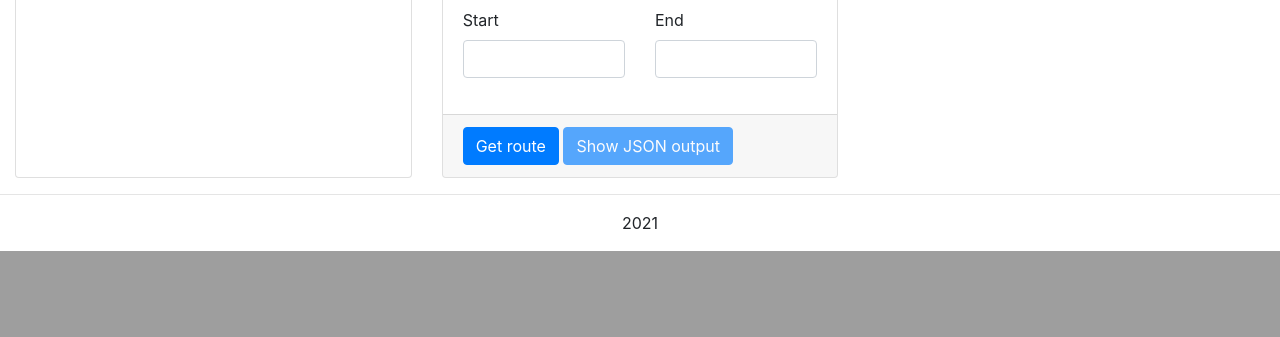
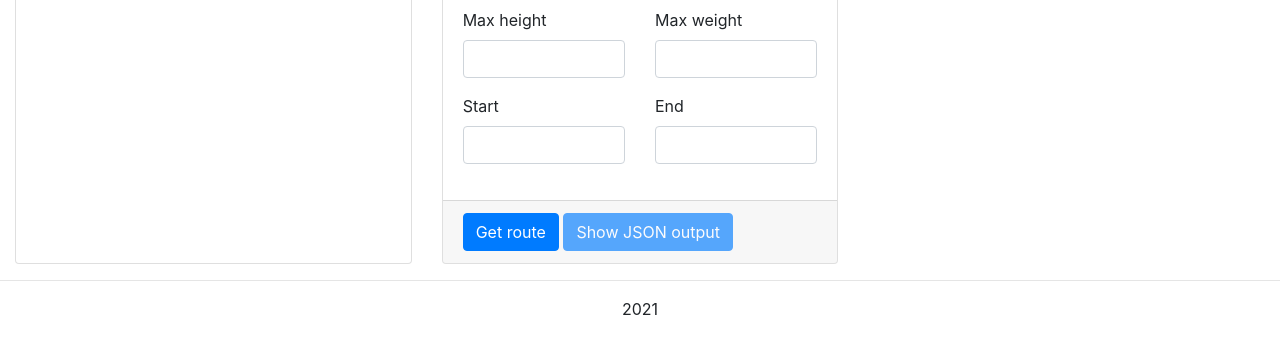
Before and after one commit to opengeospatial/T17-API-D175-Routes, a Flask app: page / in a window 1280 px wide. Shown: the part 693-1030 px from the top of the page. Before the commit the page ends 944 px from the top, so only its background shows below. Run offline with Flask 2, Linux system fonts and the light colour scheme; some libraries are stand-ins or nearby versions.

Commit message:
Add maxHeight and maxWeight.

```diff
--- a/app.py
+++ b/app.py
@@ -30,22 +30,36 @@ def get_route():
         waypoints_from_request = request.args.get('waypoints')
     else:
         waypoints_from_request = None
+
     if (request.args.get('route_name') != '' or request.args.get('route_name') != None):
         route_name_from_request = request.args.get('route_name')
     else:
         route_name_from_request = None
+
     # Get the waypoints from the request
     waypoints = waypoints_from_request
     # Get the route name from the request
     route_name = route_name_from_request
+
     # Set the API resource url
     URL = API_BASE_URL+"/routes"
-    PARAMS = {
+    params = {
         'waypoints':json.loads(waypoints),
-        'name': route_name
+        'name': route_name,
     }
+
+    if (request.args.get('max_height') != '' or request.args.get('max_height') != None):
+        max_height_from_request = request.args.get('max_height')
+        params['maxHeight'] =  max_height_from_request
+
+    if (request.args.get('max_width') != '' or request.args.get('max_width') != None):
+        max_width_from_request = request.args.get('max_width')
+        params['maxWeight'] =  max_width_from_request
+
     # sending get request and saving the response as response object
-    api_response = requests.post(url = URL, json = PARAMS)
+    api_response = requests.post(url = URL, json = params)
+    pprint(params)
+    pprint(api_response.url)
     # extracting data in json format
     json_api_response = api_response.json()
     # Get features
--- a/templates/index.html
+++ b/templates/index.html
@@ -77,6 +77,16 @@
                                         <label for="name">Name</label>
                                         <input type="text" name="name" id="name" class="form-control">
                                         <small>Use this field to create and save a new named route</small>
+                                    </div>
+                                </div>
+                                <div class="row form-group">
+                                    <div class="col-6">
+                                        <label for="max-height">Max height</label>
+                                        <input type="number" min="0" step="0.01" name="max-height" id="max-height" class="form-control">
+                                    </div>
+                                    <div class="col-6">
+                                        <label for="max-width">Max weight</label>
+                                        <input type="number" min="0" step="0.01" name="max-width" id="max-width" class="form-control">
                                     </div>
                                 </div>
                                 <div class="row form-group">
@@ -179,6 +189,8 @@
                 refreshMap();
                 var start = JSON.parse($('#start').val());
                 var finish = JSON.parse($('#end').val());
+                var maxHeight =  $('#max-height').val();
+                var maxWidth =  $('#max-width').val();
                 var name = $('#name').val();
 
                 var $this = $(this);
@@ -190,7 +202,9 @@
                 }
                 $.getJSON($SCRIPT_ROOT + 'route', {
                     waypoints: JSON.stringify([start, finish]),
-                    route_name: name
+                    route_name: name,
+                    max_height: (maxHeight.length > 0) ? maxHeight : '',
+                    max_width: (maxWidth.length > 0) ? maxWidth : ''
                 }, function(data) {
                     if (data[0] == "error") {
                         alert(data[1]);
@@ -452,7 +466,7 @@
         <script>
             var map = L.map('mapid', {
                     scrollWheelZoom: false,
-                }).setView([41.651454948560136, -0.8817493915557862], 4);
+                }).setView([-12.062298337291873,-77.03762102334021], 12);
                 // Get map tiles from localhost or OSM
                 // L.tileLayer('http://3.143.92.80/tileserver/{z}/{x}/{y}.png', {
                 var tilesFrom = "{{tileserver}}"
@@ -474,7 +488,7 @@
                 // Set map center and block zoom
                 map = L.map('mapid', {
                     scrollWheelZoom: false,
-                }).setView([-12.062298337291873, -77.03762102334021], 12);
+                }).setView([-12.062298337291873,-77.03762102334021], 12);
                 var tilesFrom = "{{tileserver}}"
                 L.tileLayer(tilesFrom, {
                     maxZoom: 19,
```
